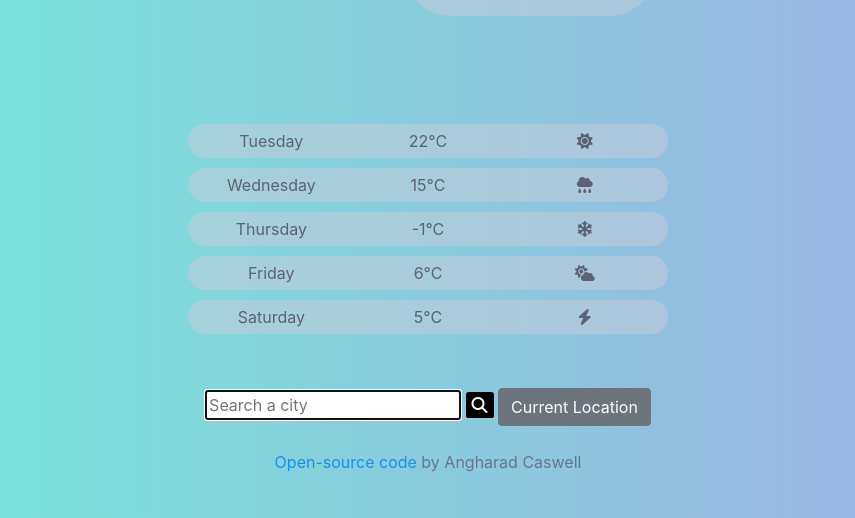
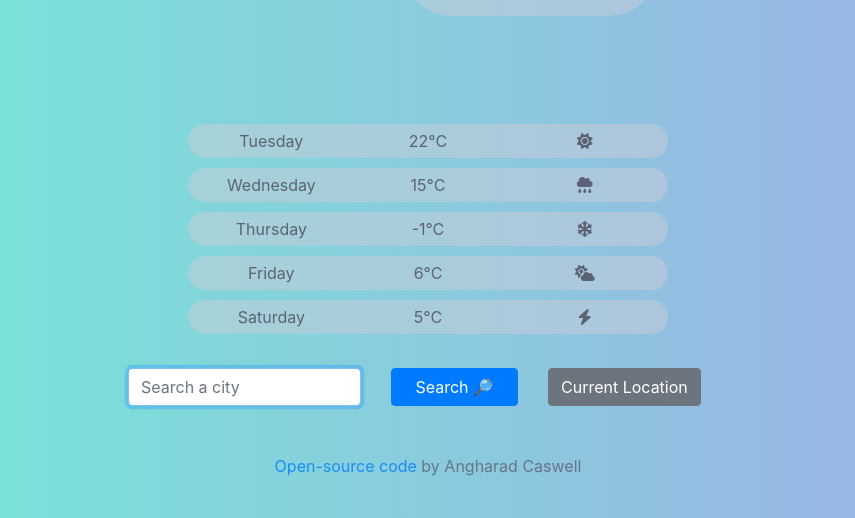
Before and after one commit to angharadcaswell/shecodes-challenge, a plain HTML site: page index.html in a window 1280 px wide. Shown: the part 282-800 px from the top of the page, without its empty margins (212-1067 px from the left). Drawn offline with nearby package versions, Linux system fonts and the light colour scheme; a web font is replaced by a local one.

Commit message:
Amended search box to include bootstrap styling

```diff
--- a/index.html
+++ b/index.html
@@ -128,15 +128,23 @@
             </div>
         </div>
 
-    </div>
+
 
     </br>
 
 
     <form class="search" id="search-form">
-        <input type="text" placeholder="Search a city" autofocus="on" autocomplete="off" id="city-input" />
-        <button type="submit" class="searchbutton"><i class="fas fa-search"></i></button>
-        <button class="btn btn-secondary" type="button" id="current-location">Current Location</button>
+        <div class="row">
+            <div class="col-5">
+                <input type="text" placeholder="Search a city" class= "form-control w-100" autofocus="on" autocomplete="off" id="city-input" />
+            </div>
+            <div class="col-3">
+                <input type="submit" value="Search 🔎"  class="btn btn-primary w-100 searchbutton">
+            </div>
+            <div class="col-4">
+                <button class="btn btn-secondary" type="button" id="current-location">Current Location</button>
+            </div>
+        </div>
 </br>
 </br>
         <p>
@@ -147,6 +155,8 @@
     </form>
     </div>
     </div>
+    </div>
+
     <script src="src/index.js"></script>
 </body>
 
--- a/src/style.css
+++ b/src/style.css
@@ -134,18 +134,3 @@ p {
   background: #fff;
   border-radius: 50px;
 }
-
-.search {
-  text-align: center;
-}
-
-.searchbutton {
-  background-color: black;
-  border: none;
-  border-radius: 10%;
-  color: #fff;
-}
-
-button :hover {
-  background-color: #424242;
-}
```
